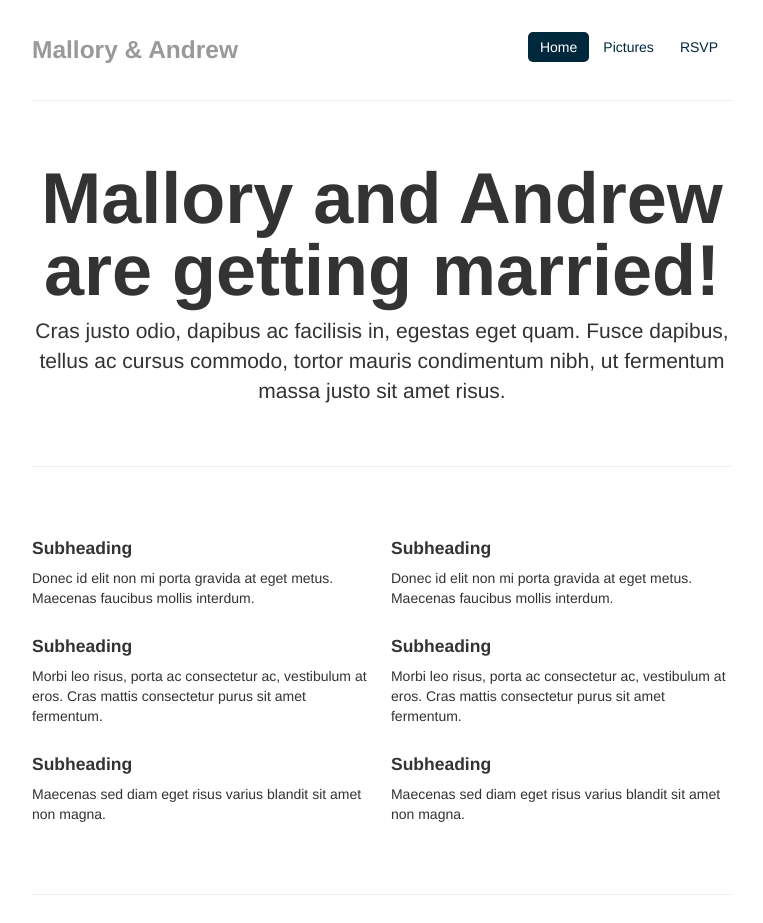
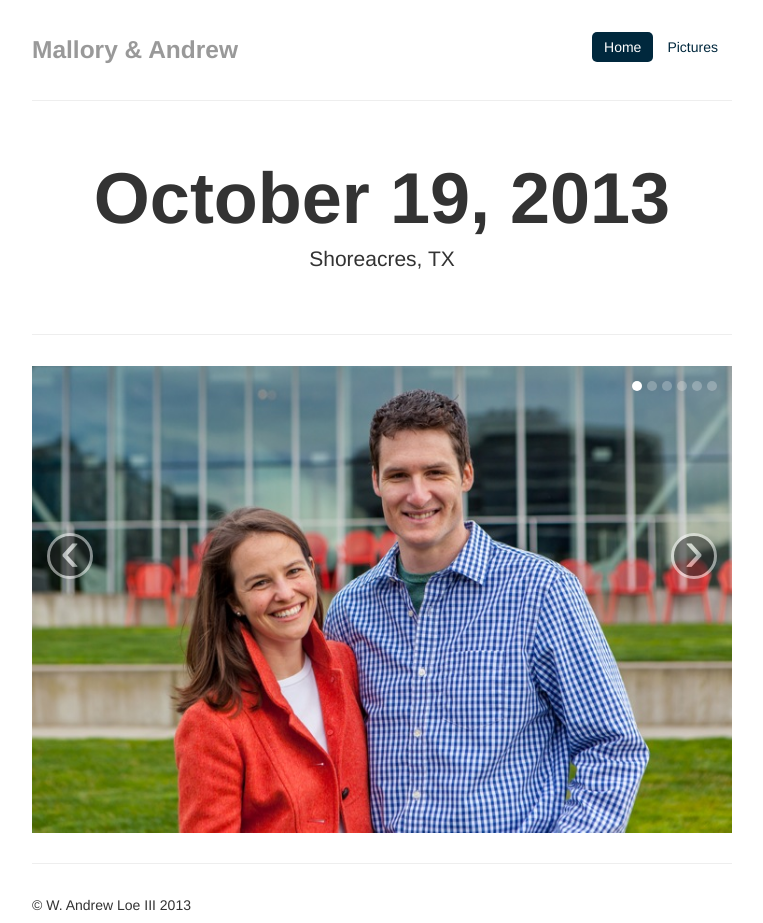
Before and after one commit to loe/malloryandandrew.com, a plain HTML site: page index.html in a window 1280 px wide. Shown: the top 923 px of the page, without its empty margins (258-1021 px from the left). Drawn offline with Linux system fonts and the light colour scheme.

Commit message:
Remove sections.

```diff
--- a/index.html
+++ b/index.html
@@ -14,7 +14,6 @@
         padding-bottom: 40px;
       }
 
-      /* Custom container */
       .container-narrow {
         margin: 0 auto;
         max-width: 700px;
@@ -30,10 +29,6 @@
       .jumbotron h1 {
         font-size: 72px;
         line-height: 1;
-      }
-      .jumbotron .btn {
-        font-size: 21px;
-        padding: 14px 24px;
       }
 
       .sections {
@@ -54,11 +49,10 @@
 
     <div class="container-narrow">
 
-      <div class="masthead">
+      <div class="masthead" id="top">
         <ul class="nav nav-pills pull-right">
-          <li class="active"><a href="#">Home</a></li>
+          <li class="active"><a href="#top">Home</a></li>
           <li><a href="#pictures">Pictures</a></li>
-          <li><a href="#rsvp">RSVP</a></li>
         </ul>
         <h3 class="muted">Mallory &amp; Andrew</h3>
       </div>
@@ -66,34 +60,8 @@
       <hr>
 
       <div class="jumbotron">
-        <h1>Mallory and Andrew are getting married!</h1>
-        <p class="lead">Cras justo odio, dapibus ac facilisis in, egestas eget quam. Fusce dapibus, tellus ac cursus commodo, tortor mauris condimentum nibh, ut fermentum massa justo sit amet risus.</p>
-      </div>
-
-      <hr>
-
-      <div class="row-fluid sections">
-        <div class="span6">
-          <h4>Subheading</h4>
-          <p>Donec id elit non mi porta gravida at eget metus. Maecenas faucibus mollis interdum.</p>
-
-          <h4>Subheading</h4>
-          <p>Morbi leo risus, porta ac consectetur ac, vestibulum at eros. Cras mattis consectetur purus sit amet fermentum.</p>
-
-          <h4>Subheading</h4>
-          <p>Maecenas sed diam eget risus varius blandit sit amet non magna.</p>
-        </div>
-
-        <div class="span6">
-          <h4>Subheading</h4>
-          <p>Donec id elit non mi porta gravida at eget metus. Maecenas faucibus mollis interdum.</p>
-
-          <h4>Subheading</h4>
-          <p>Morbi leo risus, porta ac consectetur ac, vestibulum at eros. Cras mattis consectetur purus sit amet fermentum.</p>
-
-          <h4>Subheading</h4>
-          <p>Maecenas sed diam eget risus varius blandit sit amet non magna.</p>
-        </div>
+        <h1>October 19, 2013</h1>
+        <p class="lead">Shoreacres, TX</p>
       </div>
 
       <hr>
```
